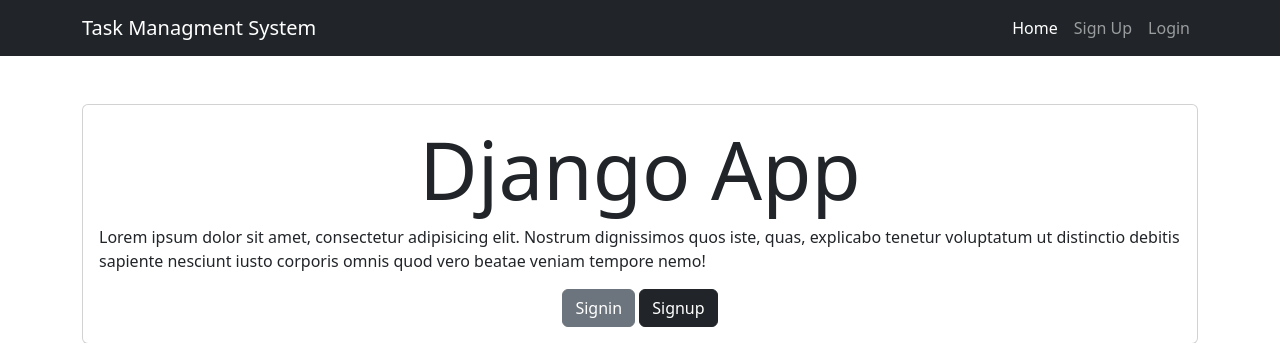
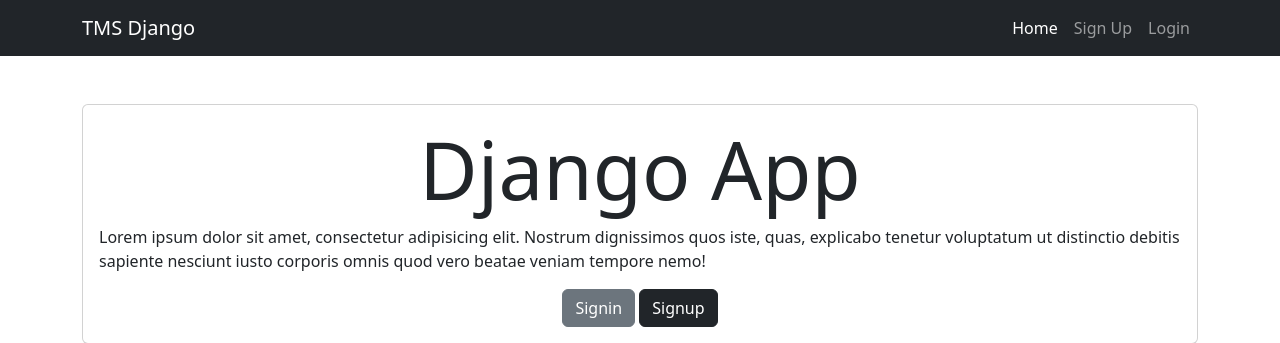
Before and after one commit to ThunderHDs/django-auth-crud, a Django app: page / in a window 1280 px wide. Shown: the top 343 px of the page. Run offline with Django 4.2, Linux system fonts and the light colour scheme.

Commit message:
cambio de prueba

```diff
--- a/tasks/templates/base.html
+++ b/tasks/templates/base.html
@@ -9,7 +9,7 @@
 <body>
     <nav class="navbar navbar-expand-lg bg-dark navbar-dark">
         <div class="container">
-          <a class="navbar-brand" href="/">Task Managment System</a>
+          <a class="navbar-brand" href="/">TMS Django</a>
           <button class="navbar-toggler" type="button" data-bs-toggle="collapse" data-bs-target="#navbarNav" aria-controls="navbarNav" aria-expanded="false" aria-label="Toggle navigation">
             <span class="navbar-toggler-icon"></span>
           </button>
```
